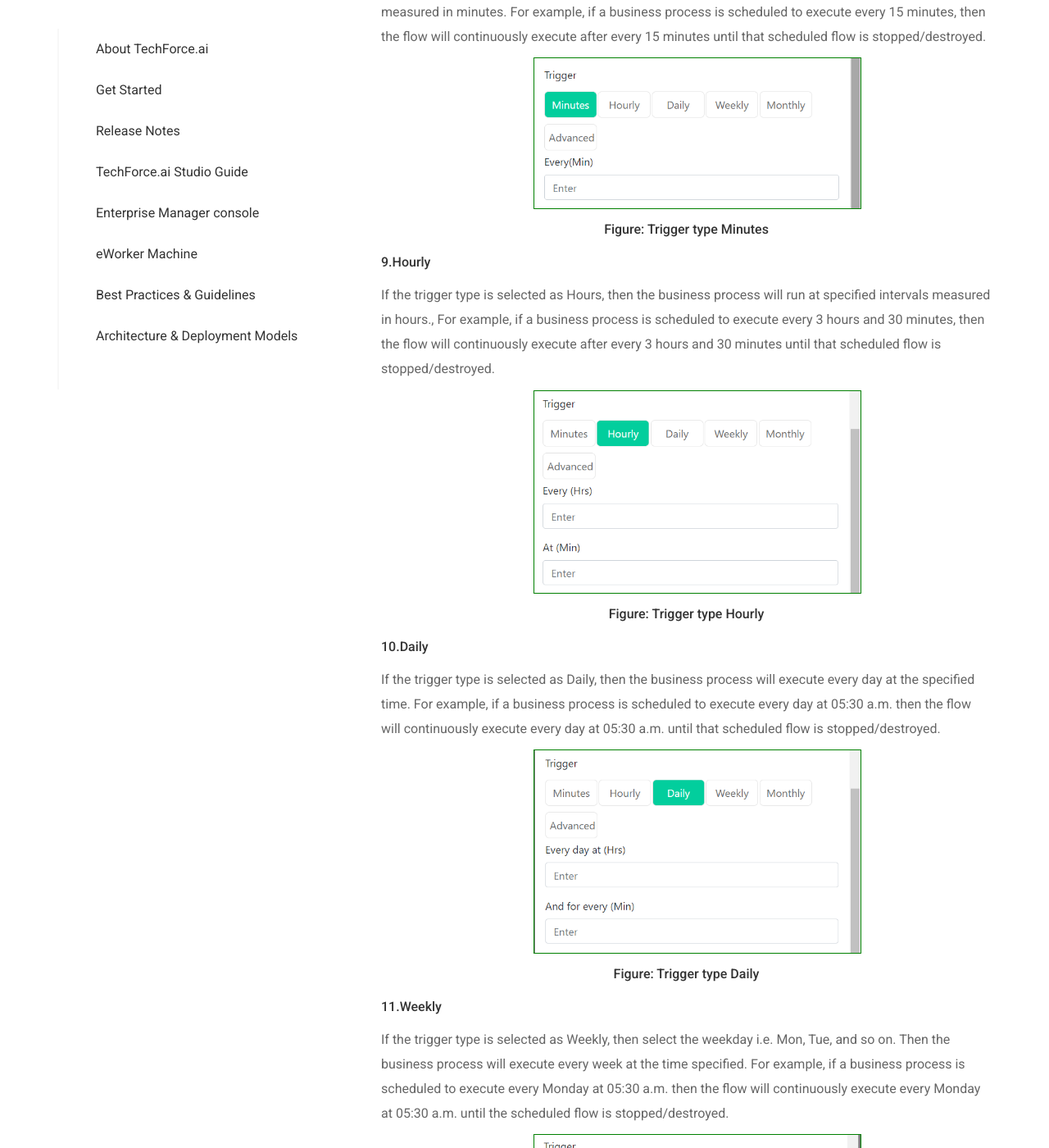
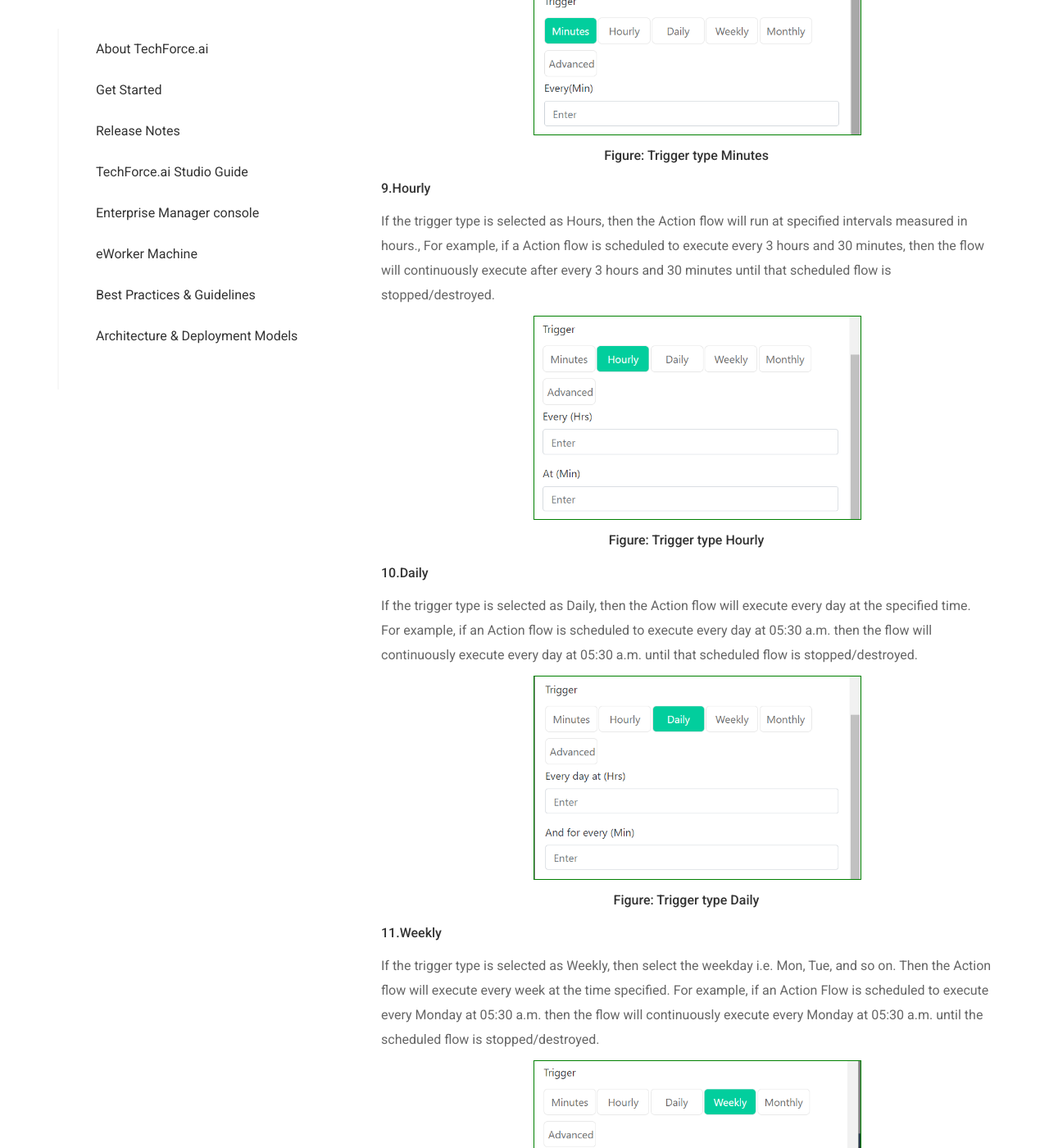
Before and after one commit to digitamizers/Documentation, a Jekyll site: the page built from index.md, in a window 1280 px wide and 1400 px high, scrolled down 85531 px. Shown: the whole window at 82% size. Built offline with Jekyll 4.4.1, drawn with Linux system fonts in a browser that asks for light colours; some of the changed text lies outside the part shown.

Commit message:
csvdgfhbebud

```diff
--- a/_layouts/default.html
+++ b/_layouts/default.html
@@ -2343,17 +2343,17 @@
                                <p>1. To Login into eManager – Console</p>
                                <img src="{{ '/assets/images/doc-img48.png' | relative_url }}"alt="image" class="topImg" style="width:400px; border: 1px solid green;margin-left:25%;margin-top:10px;margin-bottom:10px;">
                                <p style="text-align:center;"><strong>Figure: Login </strong></p>
-                               <p>2.	Enter the credentials and click on the login button, you can see Business Process, Workers, Queues, Schedules, and Secret Vault in the left menu</p>
-                               <p>3.	Business Process tab shows the list of action flows published to the eManager console.</p>
+                               <p>2. Enter the credentials and click on the login button, you can see Action flows, eWorker machines, Queues, Schedules, and Secret Vault in the left menu.</p>
+                               <p>3. Action flows tab shows the list of action flows published to the eManager console.</p>
                                <img src="{{ '/assets/images/doc-img49.png' | relative_url }}"alt="image" class="topImg" style="border: 1px solid green;margin-left:0%;margin-top:10px;margin-bottom:10px;">
                                <p style="text-align:center;"><strong>Figure: Business Process tab </strong></p>
-                               <p>4.	Workers tab lists the workers registered with the eManager console. It contains the required runtime to execute the action flows that are published to eManager console.   </p>
+                               <p>4. eWorker machine tab lists the machines registered with the eManager console. It contains the required runtime to execute the action flows that are published to eManager console.</p>
                                <img src="{{ '/assets/images/doc-img50.png' | relative_url }}"alt="image" class="topImg" style="border: 1px solid green;margin-left:0%;margin-top:10px;margin-bottom:10px;">
                                     <p style="text-align:center;"><strong>Figure: Workers tab </strong></p>
-                               <p>5.	 Queues shows the current and pending tasks waiting for the execution in the Worker.</p>
+                               <p>5. Queues shows the current and pending tasks waiting for the execution in the eWorker machine.</p>
                                <img src="{{ '/assets/images/doc-img51.png' | relative_url }}"alt="image" class="topImg" style="border: 1px solid green;margin-left:0%;margin-top:10px;margin-bottom:10px;">
                                  <p style="text-align:center;"><strong>Figure:  Queues</strong></p>
-                               <p>6.	 Schedules functionality is, to schedule/execute action flows repetitively on a timely basis, like Minutes, Hourly, Daily, Weekly, Monthly or Advanced,</p>
+                               <p>6. Schedules functionality is, to schedule/execute action flows repetitively on a timely basis, like Minutes, Hourly, Daily, Weekly, Monthly or Advanced,</p>
                                <img src="{{ '/assets/images/doc-img52.png' | relative_url }}"alt="image" class="topImg" style="border: 1px solid green;margin-left:0%;margin-top:10px;margin-bottom:10px;">
                                <p style="text-align:center;"><strong>Figure: Schedules </strong></p>
                                <p>7.	Secret Vault is used to store sensitive information such as credentials, tokens, keys etc. It supports different types of assets like Text, Boolean, Integer, and Credentials.</p>
@@ -2363,49 +2363,49 @@
 
                            <div id="ProcessManagement"  class="page-section">
                              <h4 class="skyBlue"> Process Management</h4>
-                             <h5>Adding the Business Process</h5>
-                             <p>1. Log in to the EM Console account to view the Business Process screen. Click on the UPLOAD button at the top right corner and upload the Zip file of the RPA script onto the Business Process. After uploading, execute the flow.</p>
+                             <h5>Adding the Adding the Action Flows.</h5>
+                             <p>1. Log in to the EM Console account to view the Action Flows screen. Click on the UPLOAD button at the top right corner and upload the Zip file of the RPA script onto the Action Flows. After uploading, execute the flow.</p>
                              <img src="{{ '/assets/images/doc-img58.png' | relative_url }}"alt="image" style="border: 1px solid green;margin-left:0%;margin-top:10px;margin-bottom:10px;">
-                               <p style="text-align:center;"><strong>Figure: Business Process screen </strong></p>
-                             <h5>Executing a Business Process:</h5>
-                             <p>2.In the business process page, upload the RPA flow and Click on the PLAY button to execute the flow. After clicking on the play button, the following image will appear.</p>
+                             <p style="text-align:center;"><strong>Figure: Business Process screen </strong></p>
+                             <h5>Executing a Action Flows:</h5>
+                             <p>2. In the Action Flows  page, upload the RPA flow and Click on the PLAY button to execute the flow. After clicking on the play button, the following image will appear.</p>
                              <img src="{{ '/assets/images/doc-img59.png' | relative_url }}"alt="image" class="topImg" style="width:400px; border: 1px solid green;margin-left:25%;margin-top:10px;margin-bottom:10px;">
-                               <p style="text-align:center;"><strong>Figure:  Process execution </strong></p>
-                             <p>3. Select the Execution target Type (like Reserved). If the RESERVED option is selected as the execution type, then specify the Worker.</p>
+                             <p style="text-align:center;"><strong>Figure:  Process execution </strong></p>
+                             <p>3. Select the Execution target Type (like Reserved). If the RESERVED option is selected as the execution type, then specify the eWorker machine.</p>
                              <img src="{{ '/assets/images/doc-img60.png' | relative_url }}"alt="image" class="topImg" style="width:400px; border: 1px solid green;margin-left:25%;margin-top:10px;margin-bottom:10px;">
                               <p style="text-align:center;"><strong>Figure: select eworker machine</strong></p>
                              <img src="{{ '/assets/images/doc-img61.png' | relative_url }}"alt="image" class="topImg" style="width:400px; border: 1px solid green;margin-left:25%;margin-top:10px;margin-bottom:10px;">
                                <p style="text-align:center;"><strong>Figure: select execution type </strong></p>
-                             <p>Note: In the case of on-premise, the processes are called “Business Process”.</p>
+                             <p>Note: Remove the note text.</p>
                           </div>
 
                           <div id="WorkerManagement"  class="page-section">
                             <h4 class="skyBlue"> Worker Management</h4>
                             <h5>Worker Management:</h5>
-                            <p>1.The main functionality of a Worker is to execute the flows/business processes that are uploaded on the business process page. So, after adding the worker, while executing the business process, select the worker that was created on the worker screen. </p>
+                            <p>1. The main functionality of an eWorker Machine is to execute the flows that are uploaded on the Action Flows page. So, after adding the eWorker machine, while executing the flows, select the eWorker machine that was created.</p>
                             <img src="{{ '/assets/images/doc-img81.png' | relative_url }}"alt="image" class="topImg" style="border:1px solid green; margin-left:0%;margin-top:10px;margin-bottom:10px;">
-                              <p style="text-align:center;"><strong>Figure: Worker screen</strong></p>
-                            <p>After creating a worker, the details of the worker - like name, host and so on - can be seen and the worker RDP details will be sent through an email.</p>
+                            <p style="text-align:center;"><strong>Figure: Worker screen</strong></p>
+                            <p>After creating an eWorker machine, the details of the eWorker machine - like name, host and so on - can be seen.</p>
                             <img src="{{ '/assets/images/doc-img83.png' | relative_url }}"alt="image" class="topImg" style="border:1px solid green; margin-left:0%;margin-top:10px;margin-bottom:10px;">
-                               <p style="text-align:center;"><strong>Figure: eWorker machine details </strong></p>
+                            <p style="text-align:center;"><strong>Figure: eWorker machine details </strong></p>
                             <h5>Worker Categories:</h5>
-                            <p>1.The worker category is the type of worker that is going to be registered. Currently, only the “Reserved” type can be created as a worker.</p>
+                            <p>1.The worker category is the type of eWorker machine that is going to be registered. Currently, only the “Reserved” type can be created.</p>
                             <h5>Reserved:</h5>
-                            <p>2.If a worker is created as “Reserved” then the flows/business processes can be executed only on that machine.</p>
+                            <p>2.If a eWorker machine is created as “Reserved” then the flows can be executed only on that machine.</p>
 
                             <h5>Worker creation:</h5>
-                            <p>1.This is the worker screen before a worker is created in Worker management.</p>
+                            <p>1.This is the eWorker machine screen before a worker is created in Worker management.</p>
                              <img src="{{ '/assets/images/doc-img81.png' | relative_url }}"alt="image" class="topImg" style="border:1px solid green; margin-left:0%;margin-top:10px;margin-bottom:10px;">
                              <p style="text-align:center;"><strong>Figure: Worker screen </strong></p>
                             <p><span class="numbers">2.</span> To create a worker, open the TechForce.ai studio, which will create an icon in the task tray. Open the task tray, Right-click on the studio icon. Click on settings and register. The following screen displays.</p>
                             <img src="{{ '/assets/images/doc-img82.png' | relative_url }}"alt="image" class="topImg" style="border:1px solid green; margin-left:0%;margin-top:10px;margin-bottom:10px;">
                               <p style="text-align:center;"><strong>Figure: Register your eWorker machine </strong></p>
-                            <p><span class="numbers">3.</span>Enter the details and click on SUBMIT. A message confirming successful submission will appear. This creates the worker.  After creating the worker the details of the worker like name, host and so on can be seen and the worker RDP details will be sent via an email.</p>
-                            <p><span class="numbers">4.</span>The  following image shows the screen of the worker created, also the details of the created worker can be seen</p>
+                            <p><span class="numbers">3.</span>Enter the details and click on SUBMIT. A message confirming successful submission will appear. This creates the worker. After creating the worker the details of the eWorker machine like name, host and so on can be seen.</p>
+                            <p><span class="numbers">4.</span>The following image shows the screen of the eWorker  created, also the details of the created eWorker machine can be seen.</p>
                             <img src="{{ '/assets/images/doc-img83.png' | relative_url }}"alt="image" class="topImg" style="border:1px solid green; margin-left:0%;margin-top:10px;margin-bottom:10px;">
                             <p style="text-align:center;"><strong>Figure: eWorker machine detals </strong></p>
                              <h5>Delete Worker</h5>
-                            <p><span class="numbers">1.</span>To delete a worker created earlier, just click on the DELETE icon which is available in the details of the worker.</p>
+                            <p><span class="numbers">1.</span>1.To delete an eWorker machine created earlier, just click on the DELETE icon which is available in the details of the machine.</p>
                             <img src="{{ '/assets/images/doc-img84.png' | relative_url }}"alt="image" class="topImg" style="border:1px solid green; margin-left:0%;margin-top:10px;margin-bottom:10px;">
                              <p style="text-align:center;"><strong>Figure: Worker screen </strong></p>
                             <p><span class="numbers">2.</span>On the next screen, click on YES to confirm the deletion of the worker on the machine.</p>
@@ -2455,16 +2455,16 @@
 
                         <div id="Schedules"  class="page-section">
                           <h4 class="skyBlue"> Schedules</h4>
-                          <p>The main functionality of scheduling is, to schedule/execute RPA flows whenever required. After uploading a business process/RPA flow, you have to schedule those flows. To schedule a flow, first create a “Schedule”.</p>
+                          <p>The main functionality of scheduling is, to schedule/execute action flows whenever required. After uploading the action flow, you have to schedule those flows. To schedule a flow, first create a “Schedule”.</p>
                           <img src="{{ '/assets/images/doc-img73.png' | relative_url }}"alt="image" class="topImg"  style="width: 800px;border: 1px solid green;margin-left:5%;margin-top:10px;margin-bottom:10px;">
                            <p style="text-align:center;"><strong>Figure: Create Schedule </strong></p>
                           <p>To create a “Schedule”, navigate to the “Schedules” page, and click on the “Create” button to start adding a new schedule.</p>
                           <h5><span class="numbers">1.</span> Name</h5>
                           <p>Give a name to the schedule.</p>
-                          <h5><span class="numbers">2.</span>Bot</h5>
-                          <p> Choose the “Business Process" that you want to Schedule.</p>
-                          <h5><span class="numbers">3.</span>Reserved Worker </h5>
-                          <p>Reserved worker means if a business process is scheduled on a specific machine, then it will be executed only on that machine.</p>
+                          <h5><span class="numbers">2.</span>Action Flow</h5>
+                          <p> Choose the “Action Flow" that you want to Schedule.</p>
+                          <h5><span class="numbers">3.</span>Reserved</h5>
+                          <p>Select the eWorker machine in which the execution should be done.</p>
                           <h5><span class="numbers">4.</span>Workers</h5>
                           <p>Select the worker in which the execution should be done</p>
                           <h5><span class="numbers">5.</span>Execution Type</h5>
@@ -2472,25 +2472,25 @@
                           <h5><span class="numbers">6.</span>Timezone</h5>
                           <p>Select the time zone in which it should run.</p>
                           <h5><span class="numbers">7.</span>Trigger</h5>
-                          <p>Here specify the time interval to execute the flows/business processes.</p>
+                          <p>Here specify the time interval to execute the flows.</p>
                           <h5><span class="numbers">8.</span>Minutes</h5>
-                          <p>If the trigger type is selected as minutes, then the business process will execute at specified intervals measured in minutes. For example, if a business process is scheduled to execute every 15 minutes, then the flow will continuously execute after every 15 minutes until that scheduled flow is stopped/destroyed.</p>
+                          <p>If the trigger type is selected as minutes, then the Action flow will execute at specified intervals measured in minutes. For example, if a Action flow is scheduled to execute every 15 minutes, then the flow will continuously execute after every 15 minutes until that scheduled flow is stopped/destroyed.</p>
                           <img src="{{ '/assets/images/doc-img74.png' | relative_url }}"alt="image" class="topImg" style="width:400px;border:1px solid green; margin-left:25%;margin-top:10px;margin-bottom:10px;">
-                           <p style="text-align:center;"><strong>Figure: Trigger type Minutes</strong></p>
+                          <p style="text-align:center;"><strong>Figure: Trigger type Minutes</strong></p>
                           <h5><span class="numbers">9.</span>Hourly</h5>
-                          <p>If the trigger type is selected as Hours, then the business process will run at specified intervals measured in hours., For example, if a business process is scheduled to execute every 3 hours and 30 minutes, then the flow will continuously execute after every 3 hours and 30 minutes until that scheduled flow is stopped/destroyed.</p>
+                          <p>If the trigger type is selected as Hours, then the Action flow will run at specified intervals measured in hours., For example, if a Action flow is scheduled to execute every 3 hours and 30 minutes, then the flow will continuously execute after every 3 hours and 30 minutes until that scheduled flow is stopped/destroyed.</p>
                             <img src="{{ '/assets/images/doc-img75.png' | relative_url }}"alt="image" class="topImg" style="width:400px;border:1px solid green; margin-left:25%;margin-top:10px;margin-bottom:10px;">
                              <p style="text-align:center;"><strong>Figure: Trigger type Hourly</strong></p>
                             <h5><span class="numbers">10.</span>Daily</h5>
-                            <p>If the trigger type is selected as Daily, then the business process will execute every day at the specified time. For example, if a business process is scheduled to execute every day at 05:30 a.m. then the flow will continuously execute every day at 05:30 a.m. until that scheduled flow is stopped/destroyed.</p>
+                            <p>If the trigger type is selected as Daily, then the Action flow will execute every day at the specified time. For example, if an Action flow is scheduled to execute every day at 05:30 a.m. then the flow will continuously execute every day at 05:30 a.m. until that scheduled flow is stopped/destroyed.</p>
                               <img src="{{ '/assets/images/doc-img76.png' | relative_url }}"alt="image" class="topImg" style="width:400px;border:1px solid green; margin-left:25%;margin-top:10px;margin-bottom:10px;">
                                <p style="text-align:center;"><strong>Figure: Trigger type Daily </strong></p>
                               <h5><span class="numbers">11.</span>Weekly</h5>
-                              <p>If the trigger type is selected as Weekly, then select the weekday i.e. Mon, Tue, and so on. Then the business process will execute every week at the time specified. For example, if a business process is scheduled to execute every Monday at 05:30 a.m. then the flow will continuously execute every Monday at 05:30 a.m. until the scheduled flow is stopped/destroyed.</p>
+                              <p>If the trigger type is selected as Weekly, then select the weekday i.e. Mon, Tue, and so on. Then the Action flow will execute every week at the time specified. For example, if an Action Flow is scheduled to execute every Monday at 05:30 a.m. then the flow will continuously execute every Monday at 05:30 a.m. until the scheduled flow is stopped/destroyed.</p>
                                 <img src="{{ '/assets/images/doc-img77.png' | relative_url }}"alt="image" class="topImg" style="width:400px;border:1px solid green; margin-left:25%;margin-top:10px;margin-bottom:10px;">
                                  <p style="text-align:center;"><strong>Figure: Trigger type weekly </strong></p>
                                 <h5><span class="numbers">12.</span>Monthly</h5>
-                                <p>If the trigger type is selected as monthly, then select the month i.e. Jan, Feb, and so on. Then the business process will execute every Month at the time specified. For example, if the business process is scheduled to execute every month on a specific day/date at  05:30 a.m., then the flow will continuously execute every month at 05:30 a.m. until the scheduled flow is stopped/destroyed.</p>
+                                <p>If the trigger type is selected as monthly, then select the month i.e. Jan, Feb, and so on. Then the Action flow will execute every Month at the time specified. For example, if the Action flow is scheduled to execute every month on a specific day/date at 05:30 a.m., then the flow will continuously execute every month at 05:30 a.m. until the scheduled flow is stopped/destroyed.</p>
                                   <img src="{{ '/assets/images/doc-img78.png' | relative_url }}"alt="image" class="topImg" style="width:400px;border:1px solid green; margin-left:25%;margin-top:10px;margin-bottom:10px;">
                                     <p style="text-align:center;"><strong>Figure: Trigger type Monthly </strong></p>
                                   <h5><span class="numbers">13.</span>Advanced:</h5>
```
Also changed, not shown: other parts of _layouts/default.html (+3 -3 lines).
